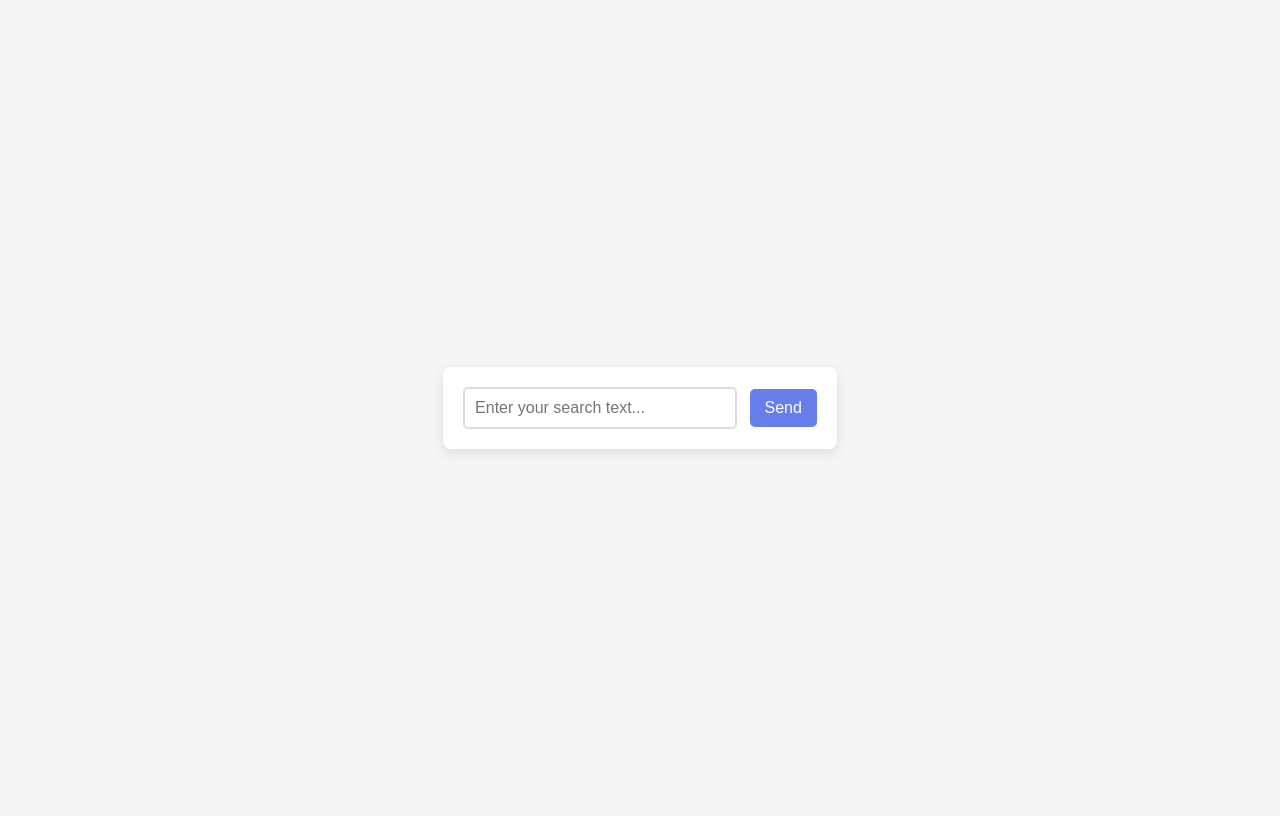
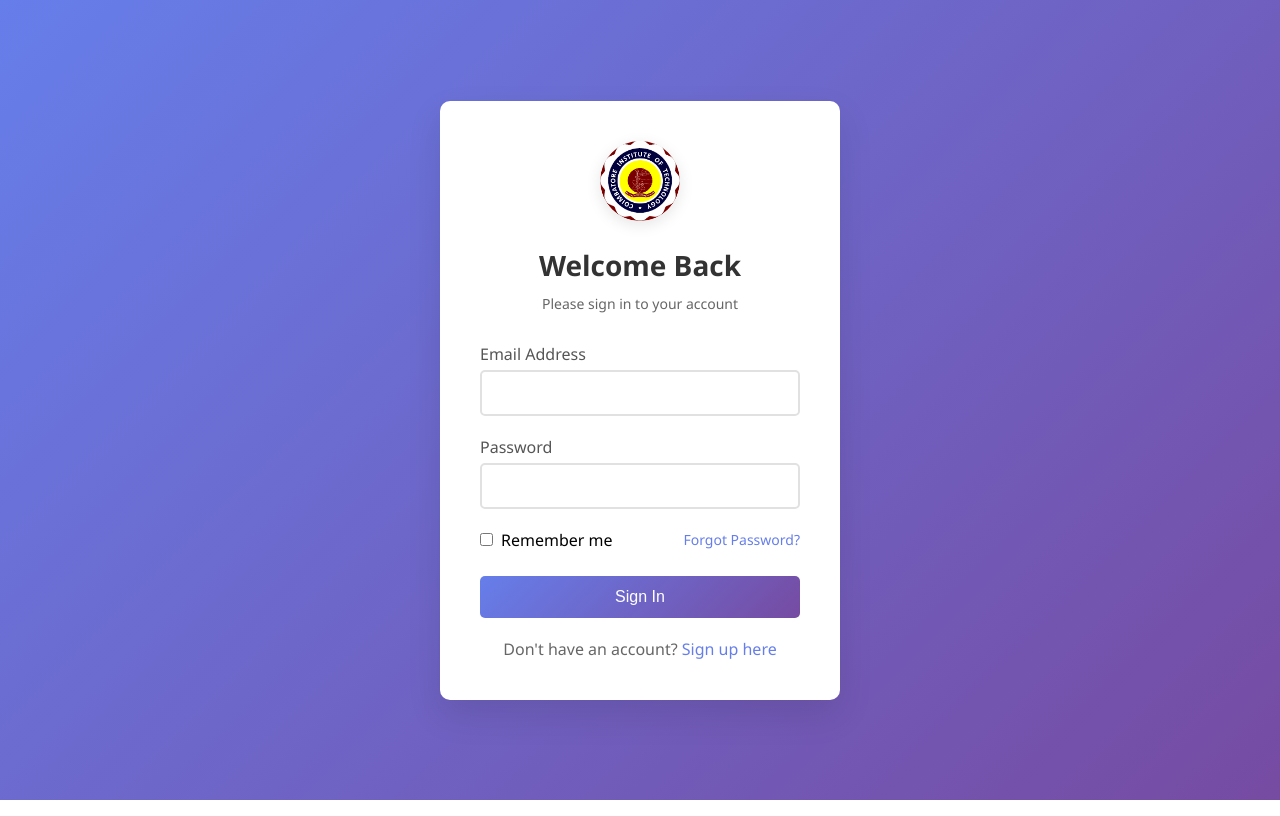
Before and after one commit to parishith-MR/LoginPage, a plain HTML site: page index.html in a window 1280 px wide. Drawn offline with Linux system fonts and the light colour scheme.

Commit message:
Update index.html

```diff
--- a/index.html
+++ b/index.html
@@ -3,52 +3,152 @@
 <head>
   <meta charset="UTF-8">
   <meta name="viewport" content="width=device-width, initial-scale=1.0">
-  <title>Search Box Assignment</title>
+  <title>Login Page</title>
   <style>
+    * { margin: 0; padding: 0; box-sizing: border-box; }
     body {
+      font-family: 'Segoe UI', Tahoma, Geneva, Verdana, sans-serif;
+      background: linear-gradient(135deg, #667eea 0%, #764ba2 100%);
+      min-height: 100vh;
       display: flex;
-      height: 100vh;
+      align-items: center;
       justify-content: center;
-      align-items: center;
-      background: #f5f5f5;
-      font-family: Arial, sans-serif;
     }
-
-    form {
+    .login-container {
       background: white;
-      padding: 20px;
-      border-radius: 8px;
-      box-shadow: 0 4px 12px rgba(0,0,0,0.1);
+      padding: 40px;
+      border-radius: 10px;
+      box-shadow: 0 15px 35px rgba(0, 0, 0, 0.1);
+      width: 100%;
+      max-width: 400px;
+      transform: translateY(0);
+      transition: transform 0.3s ease;
     }
-
-    input[type="text"] {
-      padding: 10px;
+    .login-container:hover { transform: translateY(-5px); }
+    .login-header { text-align: center; margin-bottom: 30px; }
+    .logo-container { margin-bottom: 20px; }
+    .logo {
+      width: 80px;
+      height: 80px;
+      border-radius: 50%;
+      object-fit: cover;
+      box-shadow: 0 4px 15px rgba(0, 0, 0, 0.1);
+      transition: transform 0.3s ease;
+    }
+    .logo:hover { transform: scale(1.05); }
+    .login-header h1 { color: #333; font-size: 28px; margin-bottom: 10px; }
+    .login-header p { color: #666; font-size: 14px; }
+    .form-group { margin-bottom: 20px; }
+    .form-group label { display: block; margin-bottom: 5px; color: #555; font-weight: 500; }
+    .form-group input {
+      width: 100%; padding: 12px;
+      border: 2px solid #e1e1e1;
+      border-radius: 5px;
       font-size: 16px;
-      border: 2px solid #ddd;
-      border-radius: 5px;
-      width: 250px;
+      transition: border-color 0.3s ease;
     }
-
-    button {
-      padding: 10px 15px;
-      font-size: 16px;
-      border: none;
-      background: #667eea;
-      color: white;
-      border-radius: 5px;
-      margin-left: 8px;
-      cursor: pointer;
+    .form-group input:focus { outline: none; border-color: #667eea; }
+    .login-options {
+      display: flex; justify-content: space-between;
+      align-items: center; margin-bottom: 25px;
     }
-
-    button:hover {
-      background: #5a67d8;
+    .remember-me { display: flex; align-items: center; gap: 8px; }
+    .remember-me input[type="checkbox"] { width: auto; }
+    .forgot-password {
+      color: #667eea; text-decoration: none; font-size: 14px;
+    }
+    .forgot-password:hover { text-decoration: underline; }
+    .login-btn {
+      width: 100%;
+      background: linear-gradient(135deg, #667eea 0%, #764ba2 100%);
+      color: white; padding: 12px;
+      border: none; border-radius: 5px;
+      font-size: 16px; cursor: pointer;
+      transition: transform 0.2s ease, box-shadow 0.2s ease;
+    }
+    .login-btn:hover {
+      transform: translateY(-2px);
+      box-shadow: 0 5px 15px rgba(0, 0, 0, 0.2);
+    }
+    .signup-link { text-align: center; margin-top: 20px; color: #666; }
+    .signup-link a { color: #667eea; text-decoration: none; }
+    .signup-link a:hover { text-decoration: underline; }
+    .message {
+      padding: 10px; margin-bottom: 20px;
+      border-radius: 5px; display: none;
+    }
+    .message.success {
+      background-color: #d4edda; color: #155724;
+      border: 1px solid #c3e6cb;
+    }
+    .message.error {
+      background-color: #f8d7da; color: #721c24;
+      border: 1px solid #f5c6cb;
     }
   </style>
 </head>
 <body>
-  <form action="https://formsubmit.co/parishith.mohan@gmail.com" method="POST">
-    <input type="text" name="search" placeholder="Enter your search text..." required>
-    <button type="submit">Send</button>
-  </form>
+  <div class="login-container">
+    <div class="login-header">
+      <div class="logo-container">
+        <img src="CIT.png" alt="College Logo" class="logo">
+      </div>
+      <h1>Welcome Back</h1>
+      <p>Please sign in to your account</p>
+    </div>
+    <div id="message" class="message"></div>
+
+    <form id="loginForm">
+      <div class="form-group">
+        <label for="email">Email Address</label>
+        <input type="email" id="email" name="email" required>
+      </div>
+      <div class="form-group">
+        <label for="password">Password</label>
+        <input type="password" id="password" name="password" required>
+      </div>
+      <div class="login-options">
+        <div class="remember-me">
+          <input type="checkbox" id="remember" name="remember">
+          <label for="remember">Remember me</label>
+        </div>
+        <a href="#" class="forgot-password">Forgot Password?</a>
+      </div>
+      <button type="submit" class="login-btn">Sign In</button>
+    </form>
+
+    <div class="signup-link">
+      Don't have an account? <a href="#">Sign up here</a>
+    </div>
+  </div>
+
+  <script>
+    const loginForm = document.getElementById('loginForm');
+    const messageDiv = document.getElementById('message');
+
+    function showMessage(text, type) {
+      messageDiv.textContent = text;
+      messageDiv.className = "message " + type;
+      messageDiv.style.display = 'block';
+      setTimeout(() => { messageDiv.style.display = 'none'; }, 2000);
+    }
+
+    loginForm.addEventListener('submit', function(e) {
+      e.preventDefault();
+
+      const email = document.getElementById('email').value;
+      const password = document.getElementById('password').value;
+
+      // allow any email and password
+      if (email && password) {
+        showMessage('Login successful! Redirecting...', 'success');
+        setTimeout(() => {
+          window.location.href = "search.html";  // go to search page
+        }, 1500);
+      } else {
+        showMessage('Please enter email and password', 'error');
+      }
+    });
+  </script>
 </body>
 </html>
```
